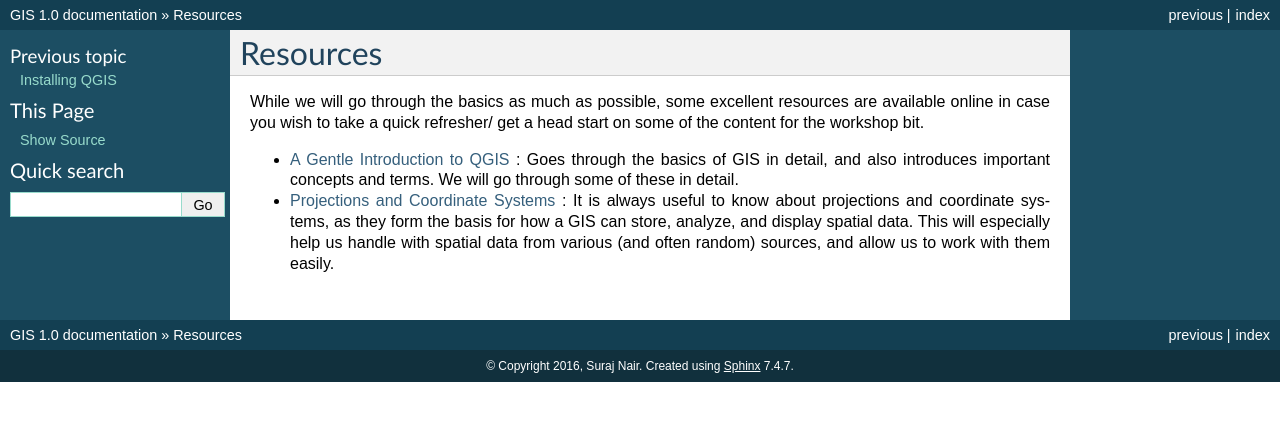
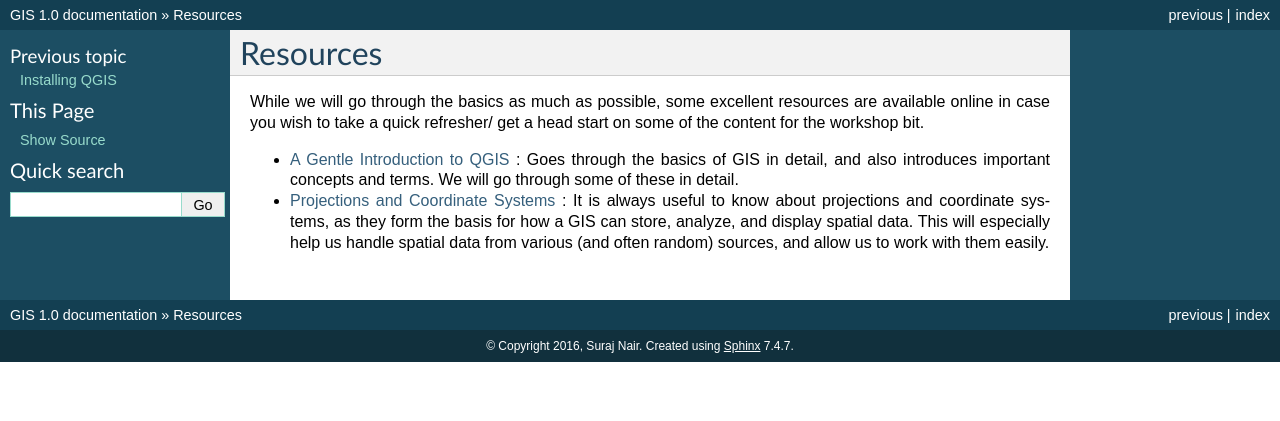
Before and after one commit to Suraj2611/GIS, a Sphinx documentation site: the page built from docs/resources.rst, in a window 1280 px wide. Shown: the top 421 px of the page. Built offline with Sphinx 7.4.7, drawn with Linux system fonts in a browser that asks for light colours; pages that are not in the unit, such as notebooks, are missing from menus.

Commit message:
Update resources.rst

```diff
--- a/docs/resources.rst
+++ b/docs/resources.rst
@@ -6,4 +6,4 @@ While we will go through the basics as much as possible, some excellent resource
 refresher/ get a head start on some of the content for the workshop bit.
 
 - `A Gentle Introduction to QGIS <http://docs.qgis.org/2.8/en/docs/gentle_gis_introduction/>`_ : Goes through the basics of GIS in detail, and also introduces important concepts and terms. We will go through some of these in detail.
-- `Projections and Coordinate Systems <https://courses.washington.edu/gis250/lessons/projection/#top>`_ : It is always useful to know about projections and coordinate systems, as they form the basis for how a GIS can store, analyze, and display spatial data. This will especially help us handle with spatial data from various (and often random) sources, and allow us to work with them easily.
+- `Projections and Coordinate Systems <https://courses.washington.edu/gis250/lessons/projection/#top>`_ : It is always useful to know about projections and coordinate systems, as they form the basis for how a GIS can store, analyze, and display spatial data. This will especially help us handle spatial data from various (and often random) sources, and allow us to work with them easily.
```
